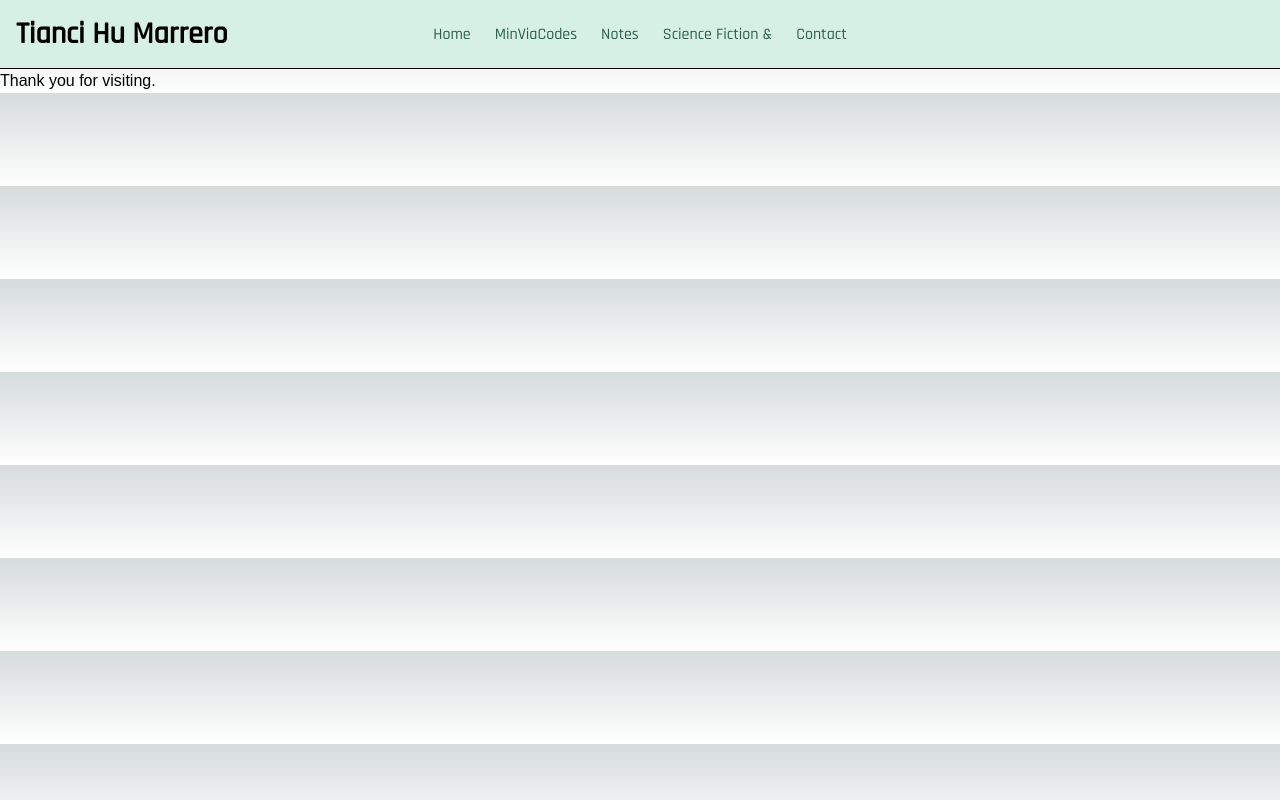
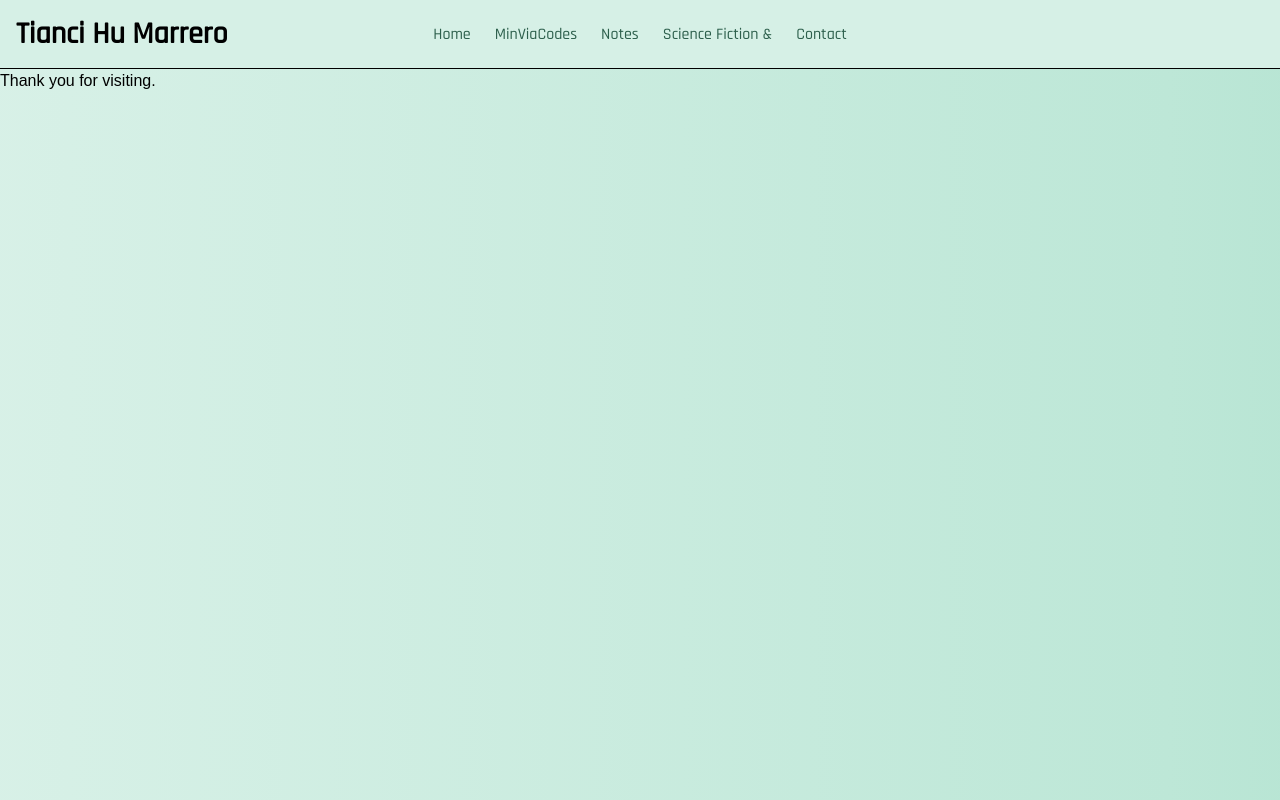
Before and after one commit to iggeehu/portfolio, a Next.js app in the folder iggee-dev/: page /layout in a window 1280 px wide. Built offline with nearby package versions, Linux system fonts and the light colour scheme.

Commit message:
added animate background

```diff
--- a/iggee-dev/pages/index.tsx
+++ b/iggee-dev/pages/index.tsx
@@ -89,14 +89,14 @@ export default function Home() {
 
 
   return (
-    <div className='h-full bg-silver-tree-100'>
+    <div className='h-full0'>
       <Head>
         <title>Tianci Hu Marrero</title>
         <meta name="description" content="Generated by create next app" />
         <meta name="viewport" content="width=device-width, initial-scale=1" />
 
       </Head>
-      <main className="h-screen">
+      <main className="">
         <Layout>
           <div className="index-body p-20">
             <div className="index-title flex flex-row items-center">
--- a/iggee-dev/pages/layout.tsx
+++ b/iggee-dev/pages/layout.tsx
@@ -11,7 +11,13 @@ type Props = {
 
 
 const Layout = ({ children, title = 'Tianci Hu Marrero' }: Props) => (
-  <div>
+  <div className="w-full
+  h-screen
+  bg-gradient-to-r
+  from-silver-tree-50
+  via-silver-tree-300
+  to-silver-tree-500
+  background-animate">
     <Head>
       <title>{title}</title>
       <meta charSet="utf-8" />
--- a/iggee-dev/styles/globals.css
+++ b/iggee-dev/styles/globals.css
@@ -110,3 +110,21 @@ a {
     color-scheme: dark;
   }
 }
+
+.background-animate {
+  background-size: 400%;
+
+  -webkit-animation: AnimationName 8s ease infinite;
+  -moz-animation: AnimationName 8s ease infinite;
+  animation: AnimationName 8s ease infinite;
+}
+
+@keyframes AnimationName {
+  0%,
+  100% {
+    background-position: 0% 50%;
+  }
+  50% {
+    background-position: 100% 50%;
+  }
+}
```
